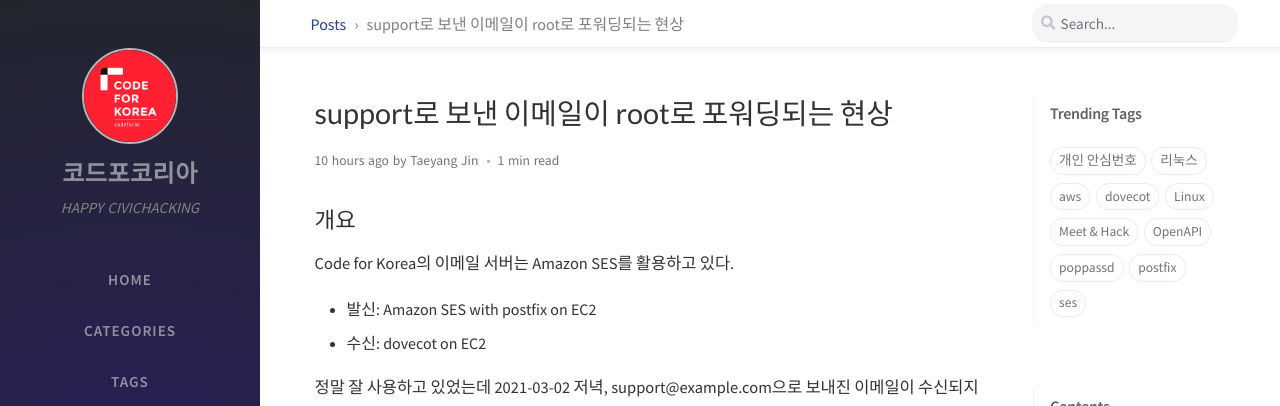
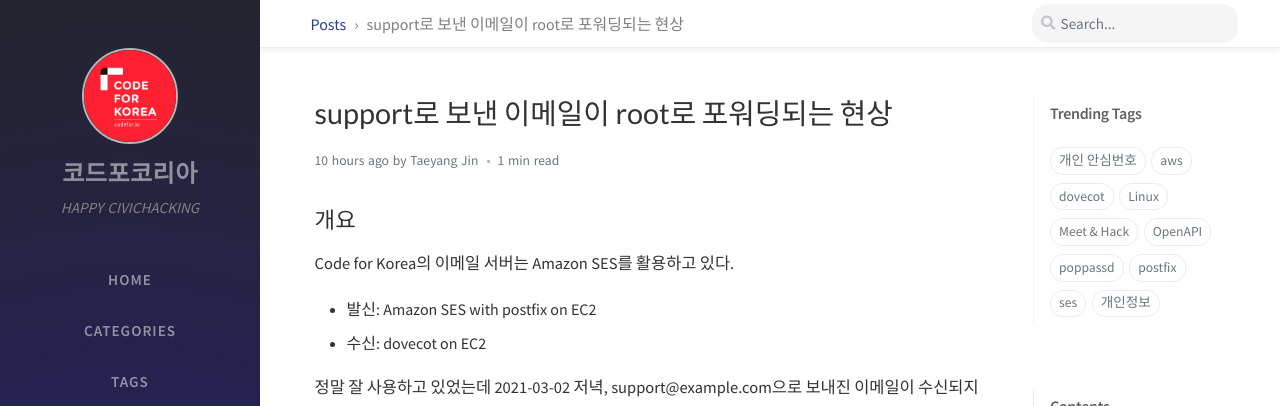
Before and after one commit to Code-for-Korea/c4k-blog, a Jekyll site: the page built from _posts/2021-03-02/2021-03-02-support로-보낸-이메일이-root로-포워딩되는-현상-jg6bc.md, in a window 1280 px wide and 1400 px high. Shown: the top 406 px of the window. Built offline with Jekyll 4.4.1, drawn with Linux system fonts in a browser that asks for light colours; nearby versions of some CDN libraries; comment, search, counter and statistics services are not loaded.

Commit message:
Update 2021-03-02-support로-보낸-이메일이-root로-포워딩되는-현상-jg6bc.md

```diff
--- a/_posts/2021-03-02/2021-03-02-support로-보낸-이메일이-root로-포워딩되는-현상-jg6bc.md
+++ b/_posts/2021-03-02/2021-03-02-support로-보낸-이메일이-root로-포워딩되는-현상-jg6bc.md
@@ -8,7 +8,7 @@
   bio: "모든 잘못은 전적으로 우리 프로그래머에게 있다."
 date: "2021-03-02 23:37:06"
 categories: [기술,  Linux]
-tags: [리눅스,   Linux,   postfix,   dovecot,   ses,   aws,   이메일]
+tags: [Linux,   postfix,   dovecot,   ses,   aws,   이메일]
 ---
 ## 개요
 Code for Korea의 이메일 서버는 Amazon SES를 활용하고 있다.
```
